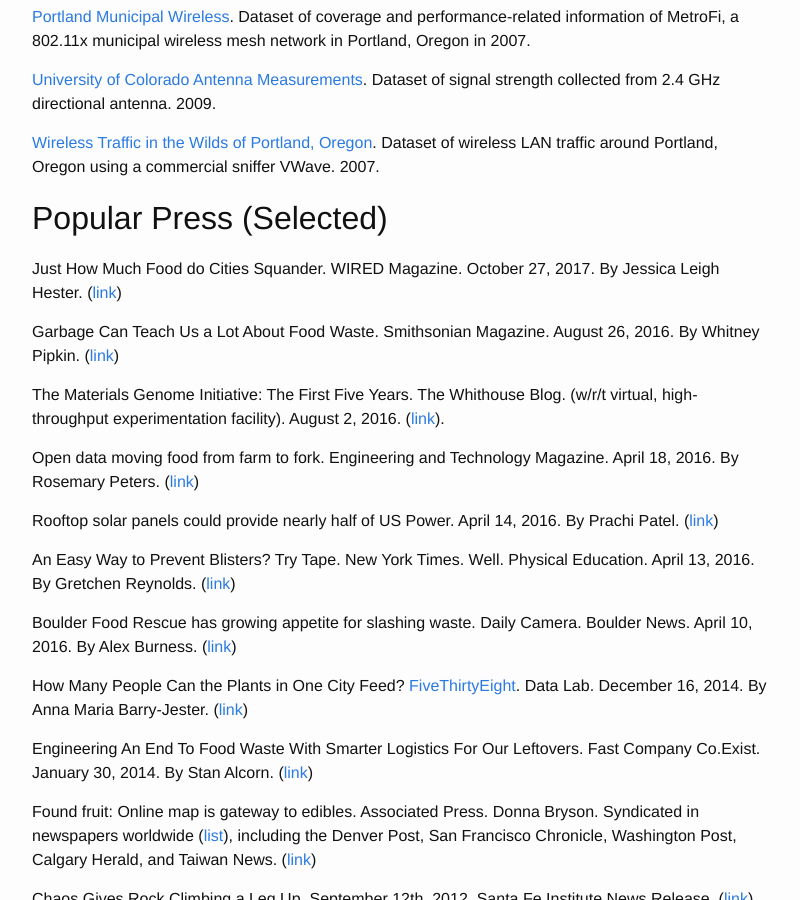
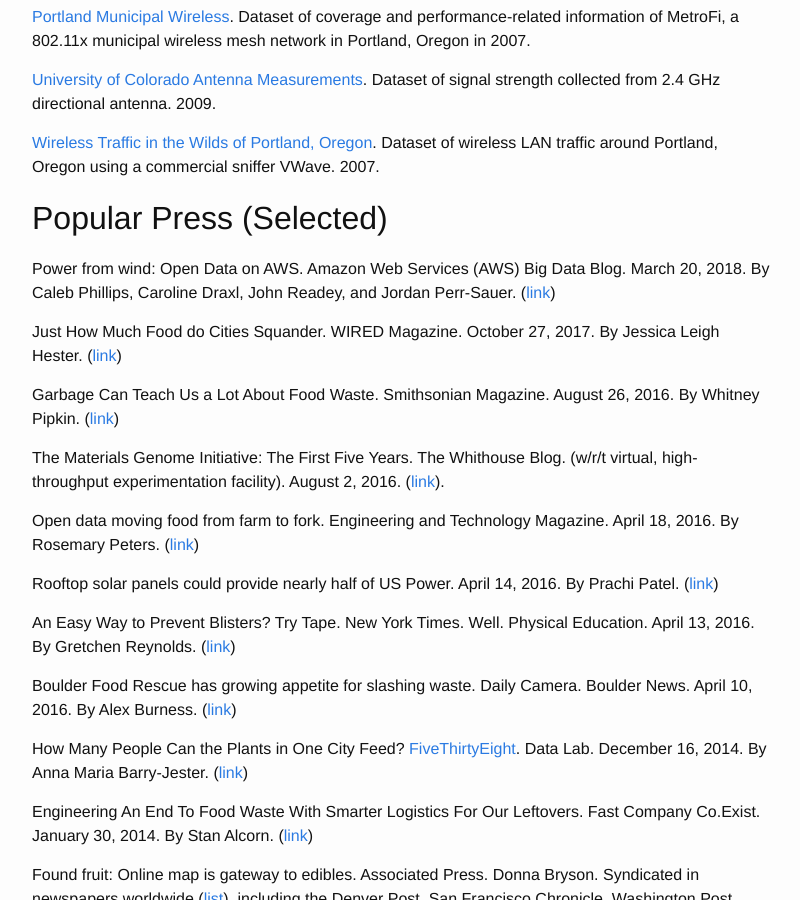
Before and after one commit to somerandomsequence/smallwhitecube, a Jekyll site: the page built from research.md, in a window 1280 px wide and 900 px high, scrolled down 7932 px. Shown: the whole window, without its empty margins (238-1038 px from the left). Built offline with Jekyll 4.4.1, drawn with Linux system fonts in a browser that asks for light colours; nearby versions of some CDN libraries.

Commit message:
big data blog article

```diff
--- a/research.md
+++ b/research.md
@@ -34,6 +34,8 @@
 [Wireless Traffic in the Wilds of Portland, Oregon](http://www.crawdad.org/pdx/vwave). Dataset of wireless LAN traffic around Portland, Oregon using a commercial sniffer VWave. 2007.
 
 ## Popular Press (Selected)
+
+Power from wind: Open Data on AWS. Amazon Web Services (AWS) Big Data Blog. March 20, 2018. By Caleb Phillips, Caroline Draxl, John Readey, and Jordan Perr-Sauer. ([link](https://aws.amazon.com/blogs/big-data/power-from-wind-open-data-on-aws/))
 
 Just How Much Food do Cities Squander. WIRED Magazine. October 27, 2017. By Jessica Leigh Hester. ([link](https://www.wired.com/story/just-how-much-food-do-cities-squander/))
 
```
Also changed, not shown: 2 other files.
